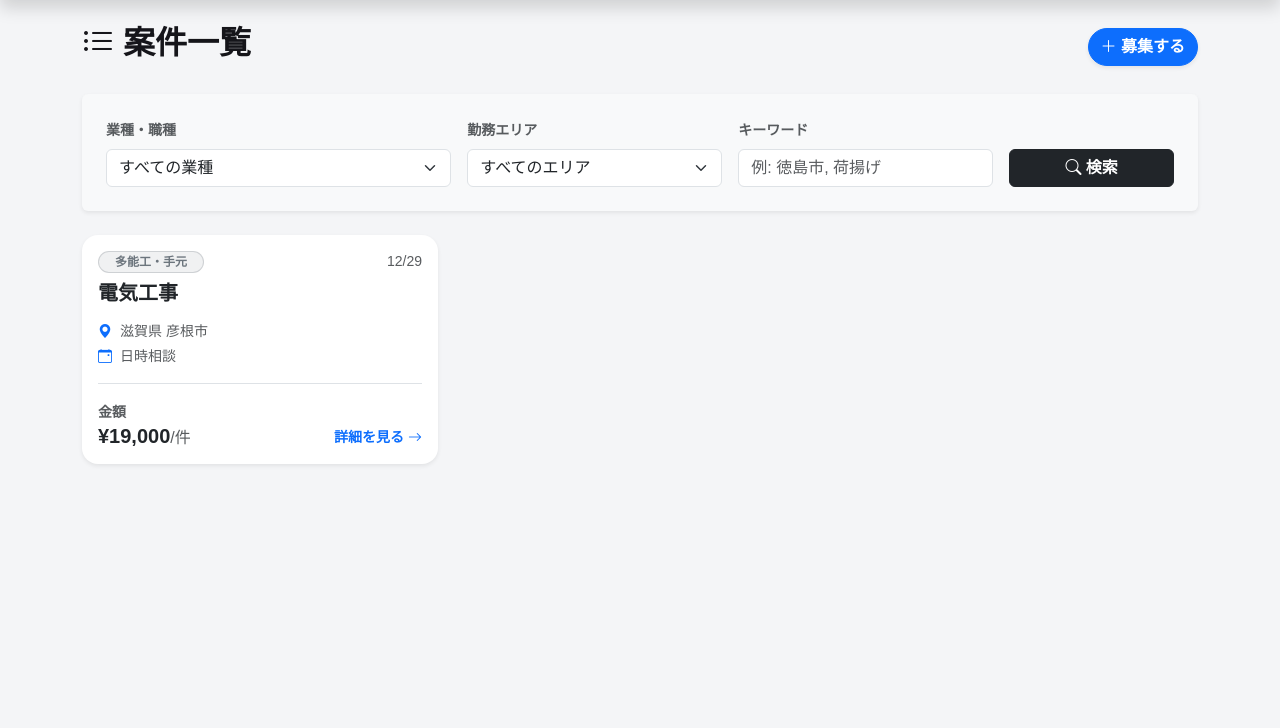
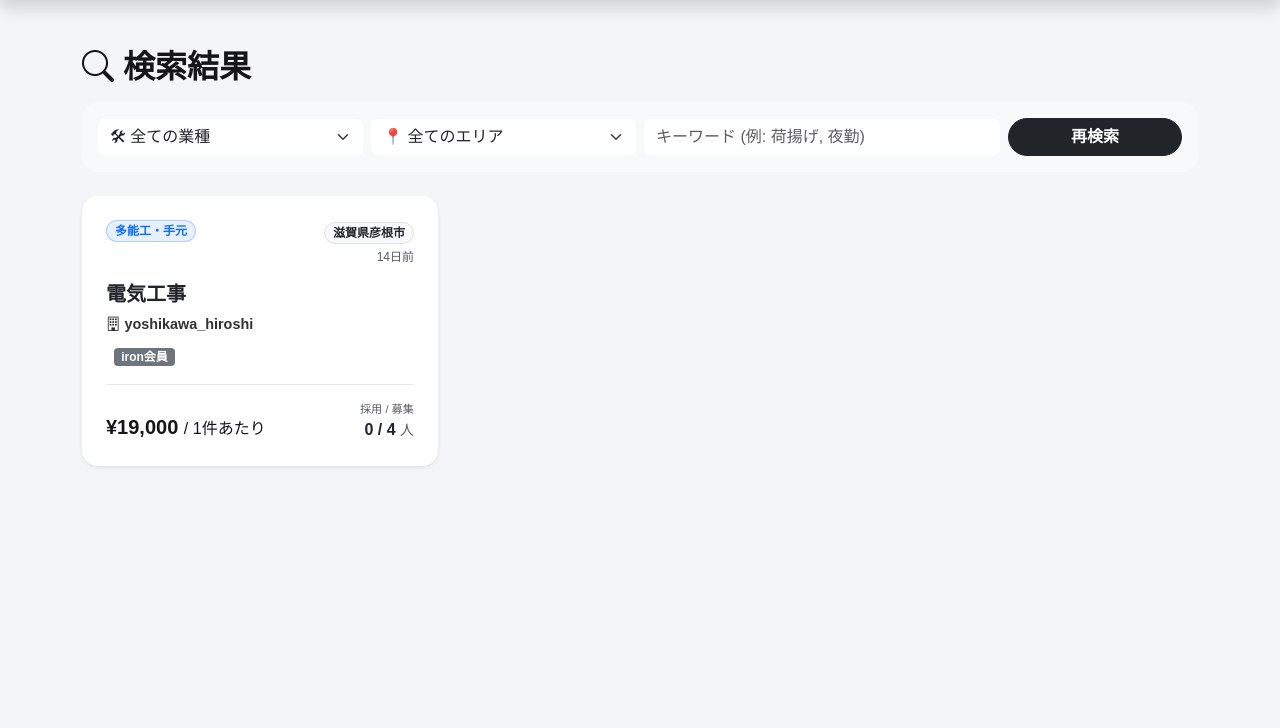
Before and after one commit to Elchristo-j/kensetsu-app, a Django app: page /search/ in a window 1280 px wide. Shown: the part 60-788 px from the top of the page. Before the commit the page ends 526 px from the top, so only its background shows below. Run offline with Django 5.2, Linux system fonts and the light colour scheme; data comes from the database, SQL or seed files in the repository; data that the repository does not hold is empty.

Commit message:
ホバーも

```diff
--- a/jobs/templates/jobs/job_list.html
+++ b/jobs/templates/jobs/job_list.html
@@ -1,127 +1,147 @@
 {% extends 'base.html' %}
 {% load humanize %}
+{% load job_extras %} {# ★カスタム時間表示用 #}
 
 {% block content %}
-<div class="container mt-4 mb-5">
+<style>
+    /* ランク別カードスタイル */
+    .card-rank-platinum { border: 2px solid #00d2ff; }
+    .card-rank-gold { border: 2px solid #f1c40f; }
+    .card-rank-silver { border: 2px solid #95a5a6; }
 
-    <div class="d-flex justify-content-between align-items-center mb-4">
-        <h2 class="fw-bold"><i class="bi bi-list-ul"></i> 案件一覧</h2>
-        <a href="{% url 'create_job' %}" class="btn btn-primary rounded-pill fw-bold shadow-sm">
-            <i class="bi bi-plus-lg"></i> 募集する
-        </a>
-    </div>
+    /* 新着バッジ */
+    .badge-new {
+        position: absolute; top: -10px; left: -10px;
+        background: linear-gradient(45deg, #ff357a, #fff172);
+        color: white; font-weight: bold; padding: 5px 10px;
+        border-radius: 50px; font-size: 0.8rem; z-index: 10;
+        box-shadow: 0 2px 5px rgba(0,0,0,0.2);
+    }
 
-    <div class="card mb-4 border-0 shadow-sm bg-light">
-        <div class="card-body p-4">
-            <form method="get" action="{% url 'job_list' %}" class="row g-3">
+    .company-name { font-size: 0.9rem; color: #333; font-weight: bold; }
+    .job-price { color: #15151a; font-weight: 800; font-size: 1.25rem; }
 
-                <div class="col-md-4">
-                    <label class="form-label fw-bold text-muted small">業種・職種</label>
-                    <select name="category" class="form-select">
-                        <option value="">すべての業種</option>
+    /* ★復活！カードのホバーエフェクト */
+    .job-card-hover {
+        transition: transform 0.2s, box-shadow 0.2s;
+    }
+    .job-card-hover:hover {
+        transform: translateY(-5px);
+        box-shadow: 0 10px 25px rgba(0,0,0,0.15) !important;
+        z-index: 5; /* ホバー時に他の要素より前に出す */
+    }
+</style>
+
+<div class="container mt-5 mb-5">
+
+    <div class="mb-4">
+        <h2 class="fw-bold mb-3"><i class="bi bi-search"></i> 検索結果</h2>
+        <div class="card bg-light border-0 p-3 rounded-4">
+            <form action="{% url 'job_list' %}" method="get" class="row g-2 align-items-center">
+                <div class="col-md-3">
+                    <select name="category" class="form-select border-0">
+                        <option value="">🛠 全ての業種</option>
                         {% for key, value in categories %}
-                            <option value="{{ key }}" {% if request.GET.category == key %}selected{% endif %}>
-                                {{ value }}
-                            </option>
+                            <option value="{{ key }}">{{ value }}</option>
                         {% endfor %}
                     </select>
                 </div>
-
                 <div class="col-md-3">
-                    <label class="form-label fw-bold text-muted small">勤務エリア</label>
-                    <select name="prefecture" class="form-select">
-                        <option value="">すべてのエリア</option>
+                    <select name="prefecture" class="form-select border-0">
+                        <option value="">📍 全てのエリア</option>
                         {% for p in prefectures %}
-                            {% if p.0 %}
-                                <option value="{{ p.0 }}" {% if request.GET.prefecture == p.0 %}selected{% endif %}>
-                                    {{ p.1 }}
-                                </option>
-                            {% endif %}
+                            {% if p.0 %}<option value="{{ p.0 }}">{{ p.1 }}</option>{% endif %}
                         {% endfor %}
                     </select>
                 </div>
-
-                <div class="col-md-3">
-                    <label class="form-label fw-bold text-muted small">キーワード</label>
-                    <input type="text" name="q" class="form-control" placeholder="例: 徳島市, 荷揚げ" value="{{ request.GET.q }}">
+                <div class="col-md-4">
+                    <input type="text" name="q" class="form-control border-0" placeholder="キーワード (例: 荷揚げ, 夜勤)" value="{{ request.GET.q }}">
                 </div>
-
-                <div class="col-md-2 d-flex align-items-end">
-                    <button type="submit" class="btn btn-dark w-100 fw-bold">
-                        <i class="bi bi-search"></i> 検索
-                    </button>
+                <div class="col-md-2">
+                    <button type="submit" class="btn btn-dark w-100 rounded-pill fw-bold">再検索</button>
                 </div>
             </form>
         </div>
     </div>
-    <div class="row">
+
+    <div class="row g-4">
         {% for job in jobs %}
-        <div class="col-md-6 col-lg-4 mb-4">
-            <div class="card h-100 shadow-sm border-0 rounded-4 job-card-hover">
-                <div class="card-body">
-                    <div class="d-flex justify-content-between align-items-start mb-2">
-                        <span class="badge bg-secondary bg-opacity-10 text-secondary border border-secondary border-opacity-25 rounded-pill px-3">
+        <div class="col-md-6 col-lg-4">
+            <div class="card h-100 border-0 rounded-4 position-relative card-rank-{{ job.created_by.profile.display_rank|lower }} shadow-sm job-card-hover">
+
+                {% if job.is_new %}
+                    <span class="badge-new">NEW!!</span>
+                {% endif %}
+
+                <div class="card-body p-4">
+                    <div class="d-flex justify-content-between mb-3 align-items-start">
+                        <span class="badge bg-primary bg-opacity-10 text-primary border border-primary border-opacity-25 rounded-pill px-2">
                             {{ job.get_category_display }}
                         </span>
-                        <small class="text-muted">{{ job.created_at|date:"m/d" }}</small>
+                        <div class="text-end">
+                            <span class="badge bg-light text-dark border rounded-pill px-2 mb-1">
+                                {{ job.prefecture }}{{ job.city }}
+                            </span>
+                            <div class="text-muted" style="font-size: 0.75rem;">
+                                {# ★カスタム時間表示 #}
+                                {{ job.created_at|custom_timesince }}
+                            </div>
+                        </div>
                     </div>
 
-                    <h5 class="card-title fw-bold mb-3">
-                        <a href="{% url 'job_detail' job.id %}" class="text-dark text-decoration-none stretched-link">
-                            {{ job.title }}
+                    <h5 class="fw-bold mb-2">
+                        <a href="{% url 'job_detail' job.id %}" class="text-decoration-none text-dark stretched-link">
+                            {{ job.title|truncatechars:20 }}
                         </a>
-                        {% if job.is_new %}
-                            <span class="badge bg-danger ms-1 small">NEW</span>
-                        {% endif %}
                     </h5>
 
                     <div class="mb-3">
-                        <div class="d-flex align-items-center mb-1 text-muted small">
-                            <i class="bi bi-geo-alt-fill me-2 text-primary"></i>
-                            {{ job.prefecture }} {{ job.city }}
+                        <div class="company-name">
+                            <i class="bi bi-building"></i>
+                            {% if job.created_by.profile.company_name %}
+                                {{ job.created_by.profile.company_name }}
+                            {% else %}
+                                {{ job.created_by.username }}
+                            {% endif %}
                         </div>
-                        <div class="d-flex align-items-center mb-1 text-muted small">
-                            <i class="bi bi-calendar-event me-2 text-primary"></i>
-                            {{ job.work_date|default:"日時相談" }}
+
+                        {% if job.created_by.profile.position %}
+                            <div class="small text-muted ms-3 border-start ps-2 mt-1" style="font-size: 0.8rem;">
+                                {{ job.created_by.profile.position }}
+                            </div>
+                        {% endif %}
+
+                        <div class="mt-2">
+                            <span class="badge rank-badge badge-{{ job.created_by.profile.display_rank|lower }}">
+                                {{ job.created_by.profile.display_rank }}会員
+                            </span>
                         </div>
                     </div>
 
-                    <div class="d-flex justify-content-between align-items-end mt-auto pt-3 border-top">
-                        <div>
-                            <span class="small text-muted fw-bold">金額</span>
-                            <div class="h5 fw-bold text-dark mb-0">
-                                ¥{{ job.price|intcomma }}<small class="fs-6 text-muted fw-normal">/{{ job.unit }}</small>
-                            </div>
+                    <hr class="my-2" style="opacity: 0.1;">
+
+                    <div class="d-flex justify-content-between align-items-end mt-3">
+                        <div class="job-price">
+                            ¥{{ job.price|intcomma }} <small class="fw-normal fs-6">/ {{ job.get_unit_display }}</small>
                         </div>
-                        <span class="text-primary small fw-bold">詳細を見る <i class="bi bi-arrow-right"></i></span>
+                        <div class="text-end">
+                            <small class="text-muted d-block" style="font-size: 0.7rem;">採用 / 募集</small>
+                            <span class="fw-bold">{{ job.recruitment_status }}</span>
+                            <small class="text-muted">人</small>
+                        </div>
                     </div>
                 </div>
             </div>
         </div>
         {% empty %}
         <div class="col-12 text-center py-5">
-            <div class="text-muted mb-3">
-                <i class="bi bi-search fs-1"></i>
+            <div class="text-muted">
+                <i class="bi bi-search display-1 mb-3"></i>
+                <p>条件に一致する募集は見つかりませんでした。</p>
+                <a href="{% url 'job_list' %}" class="btn btn-outline-dark rounded-pill mt-3">すべての案件を見る</a>
             </div>
-            <h5 class="fw-bold">条件に一致する案件は見つかりませんでした</h5>
-            <p class="text-muted">検索条件を変更するか、新しい案件が投稿されるのをお待ちください。</p>
-            <a href="{% url 'job_list' %}" class="btn btn-outline-secondary rounded-pill mt-2">
-                すべての案件を表示
-            </a>
         </div>
         {% endfor %}
     </div>
-
-    </div>
-
-<style>
-    /* カードにホバーした時の浮き上がりエフェクト */
-    .job-card-hover {
-        transition: transform 0.2s, box-shadow 0.2s;
-    }
-    .job-card-hover:hover {
-        transform: translateY(-5px);
-        box-shadow: 0 10px 20px rgba(0,0,0,0.1) !important;
-    }
-</style>
+</div>
 {% endblock %}
```
